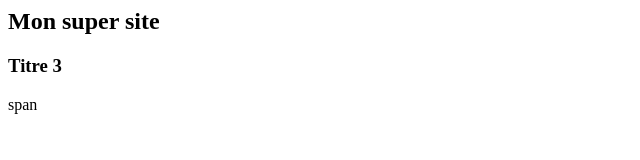
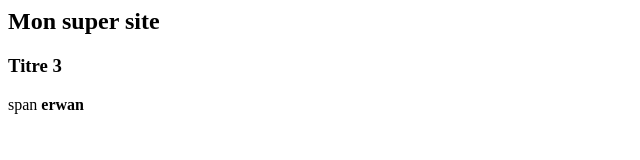
Before and after one commit to erwan4011/gitprojectmjm.github.io, a plain HTML site: page index.html in a window 1280 px wide. Shown: the full height of the page, 0-640 px from the left. Drawn offline with Linux system fonts and the light colour scheme.

Commit message:
add strong

```diff
--- a/index.html
+++ b/index.html
@@ -2,3 +2,5 @@
 <h3>Titre 3</h3>
 
 <span>span</span>
+
+<strong>erwan</strong>
```
